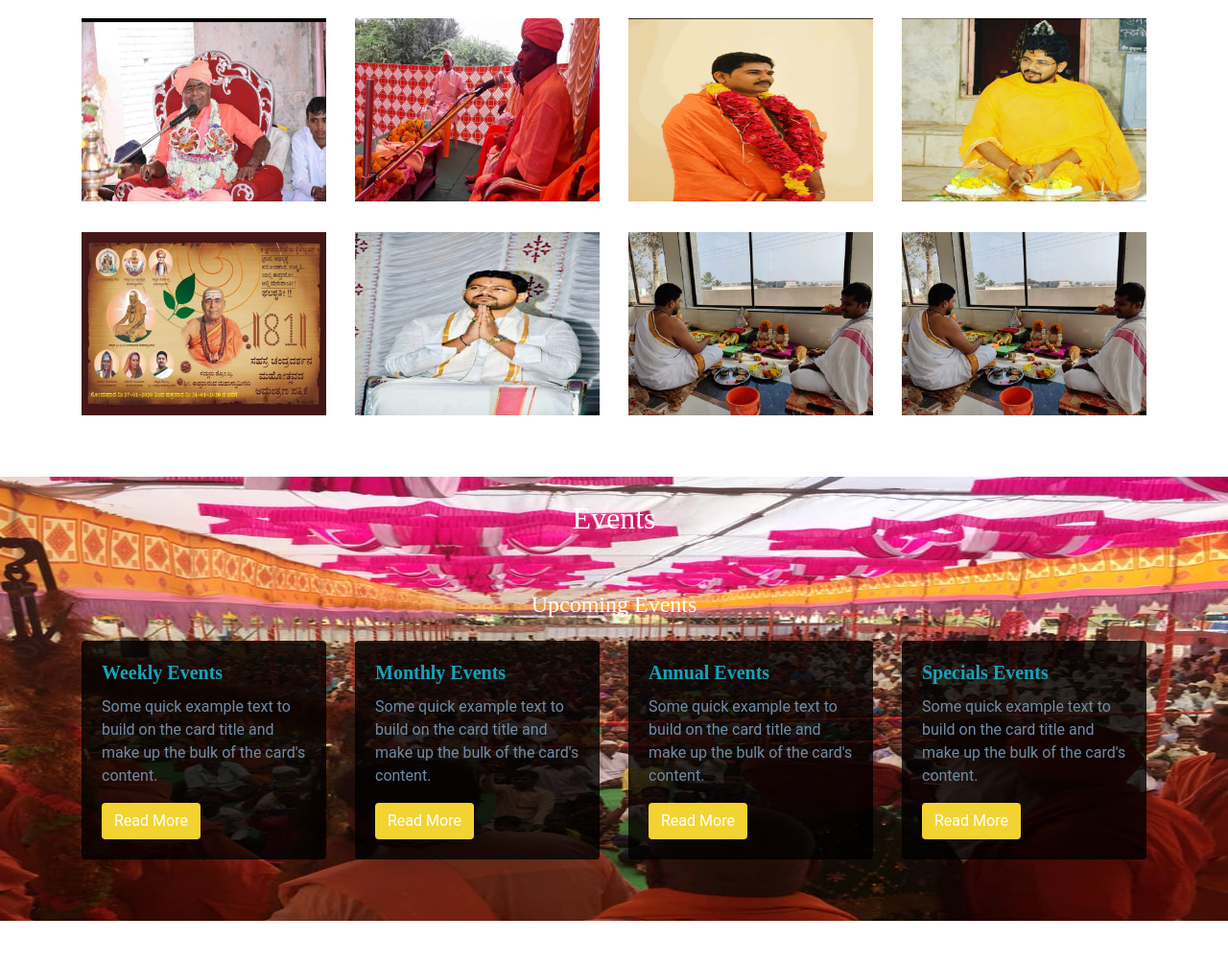
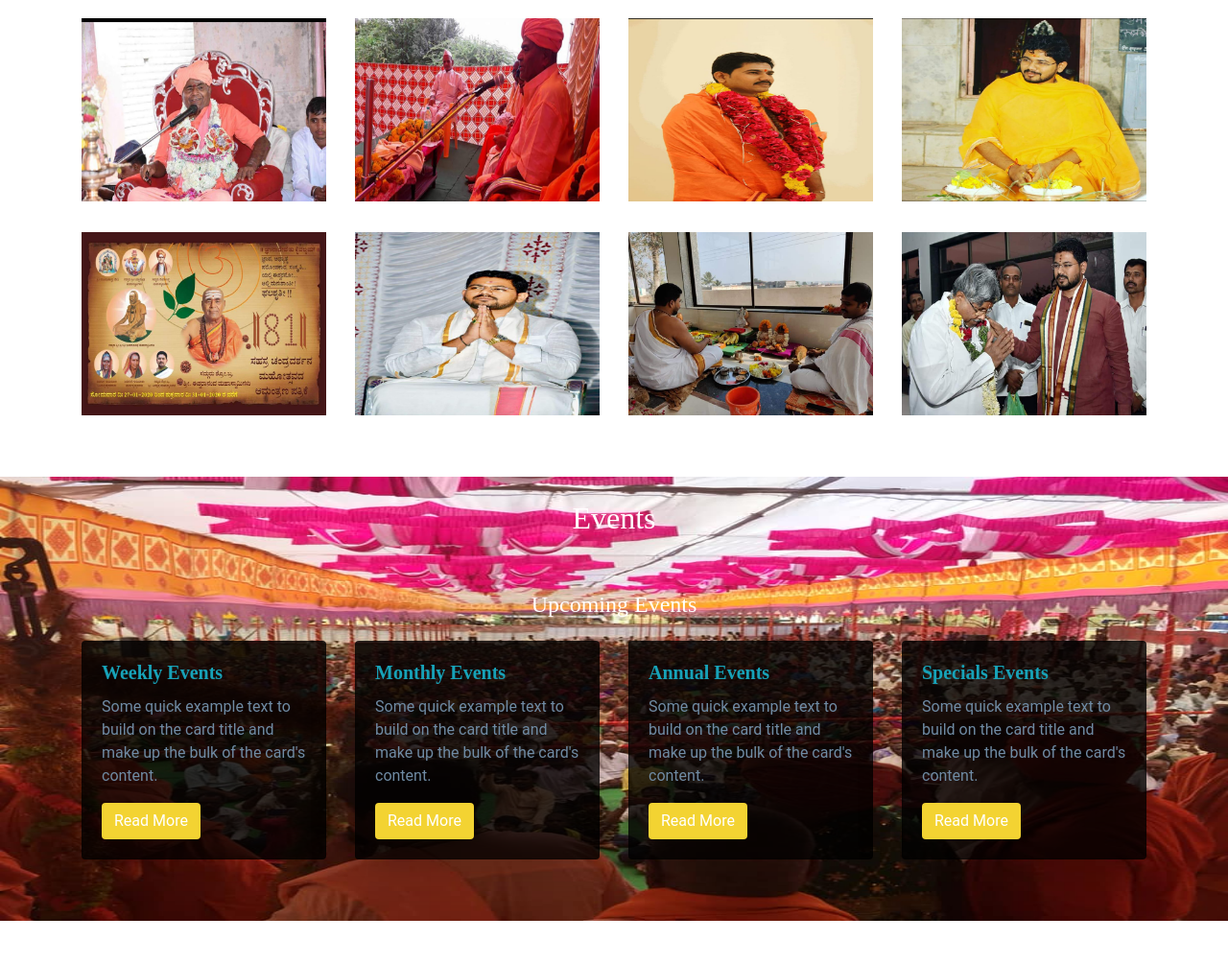
Before and after one commit to tikappa-coder/shri, a plain HTML site: page index.html in a window 1280 px wide. Shown: the part 2145-3150 px from the top of the page at 96% size. Drawn offline with nearby package versions, Linux system fonts and the light colour scheme.

Commit message:
Update index.html

```diff
--- a/index.html
+++ b/index.html
@@ -240,7 +240,7 @@
                 </div>
                 <div class="col-lg-3 col-md-6 col-sm-12 py-sm-3 mx-auto text-center">
                     <div class="box4">
-                        <img src="/asset/img/gallery/seven.png">
+                        <img src="./asset/img/gallery/eight.png">
                     </div>
                 </div>
             </div>
```
